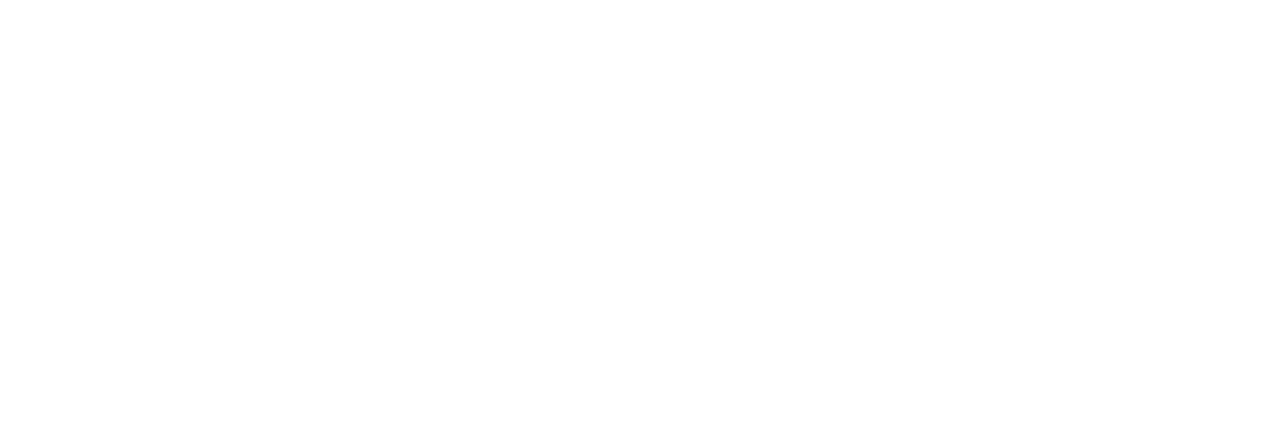
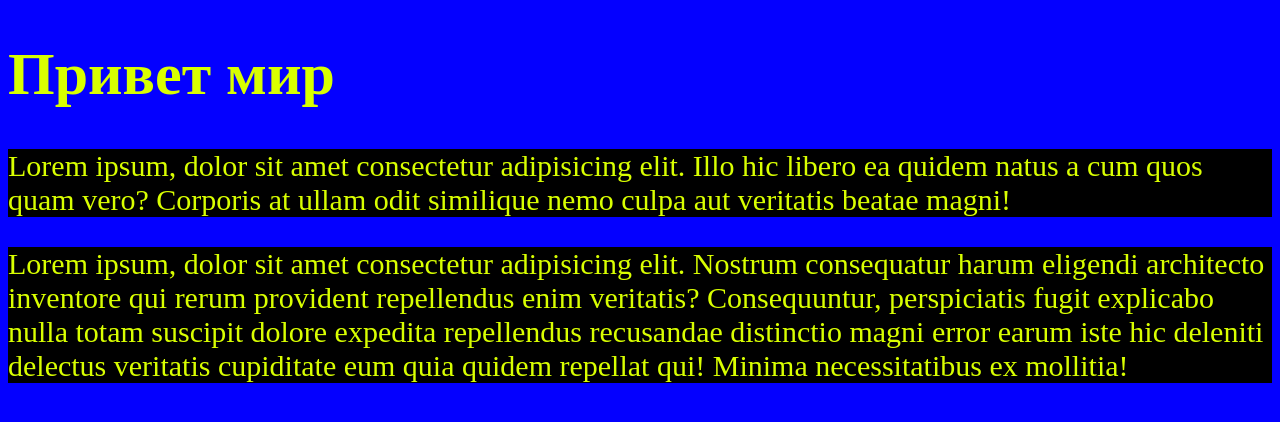
Before and after one commit to pavlo-berkut/github-tutorial, a plain HTML site: page index.html in a window 1280 px wide. Drawn offline with Linux system fonts and the light colour scheme.

Commit message:
Добавил цветовые стили
Добавил цветовые стили и наполнил текстом

```diff
--- a/css/styles.css
+++ b/css/styles.css
@@ -0,0 +1,13 @@
+body {
+  color: rgb(217, 255, 0);
+  background-color: rgb(4, 0, 255);
+}
+
+.header1 {
+  font-size: 60px;
+}
+
+.text {
+  background-color: black;
+  font-size: 30px;
+}
--- a/index.html
+++ b/index.html
@@ -4,7 +4,25 @@
     <meta charset="UTF-8" />
     <meta http-equiv="X-UA-Compatible" content="IE=edge" />
     <meta name="viewport" content="width=device-width, initial-scale=1.0" />
-    <title>Document</title>
+    <title>Стартовая страница</title>
+
+    <link rel="stylesheet" href="./css/styles.css" />
   </head>
-  <body></body>
+  <body>
+    <h1 class="header1">Привет мир</h1>
+    <p class="text">
+      Lorem ipsum, dolor sit amet consectetur adipisicing elit. Illo hic libero
+      ea quidem natus a cum quos quam vero? Corporis at ullam odit similique
+      nemo culpa aut veritatis beatae magni!
+    </p>
+
+    <p class="text">
+      Lorem ipsum, dolor sit amet consectetur adipisicing elit. Nostrum
+      consequatur harum eligendi architecto inventore qui rerum provident
+      repellendus enim veritatis? Consequuntur, perspiciatis fugit explicabo
+      nulla totam suscipit dolore expedita repellendus recusandae distinctio
+      magni error earum iste hic deleniti delectus veritatis cupiditate eum quia
+      quidem repellat qui! Minima necessitatibus ex mollitia!
+    </p>
+  </body>
 </html>
```
